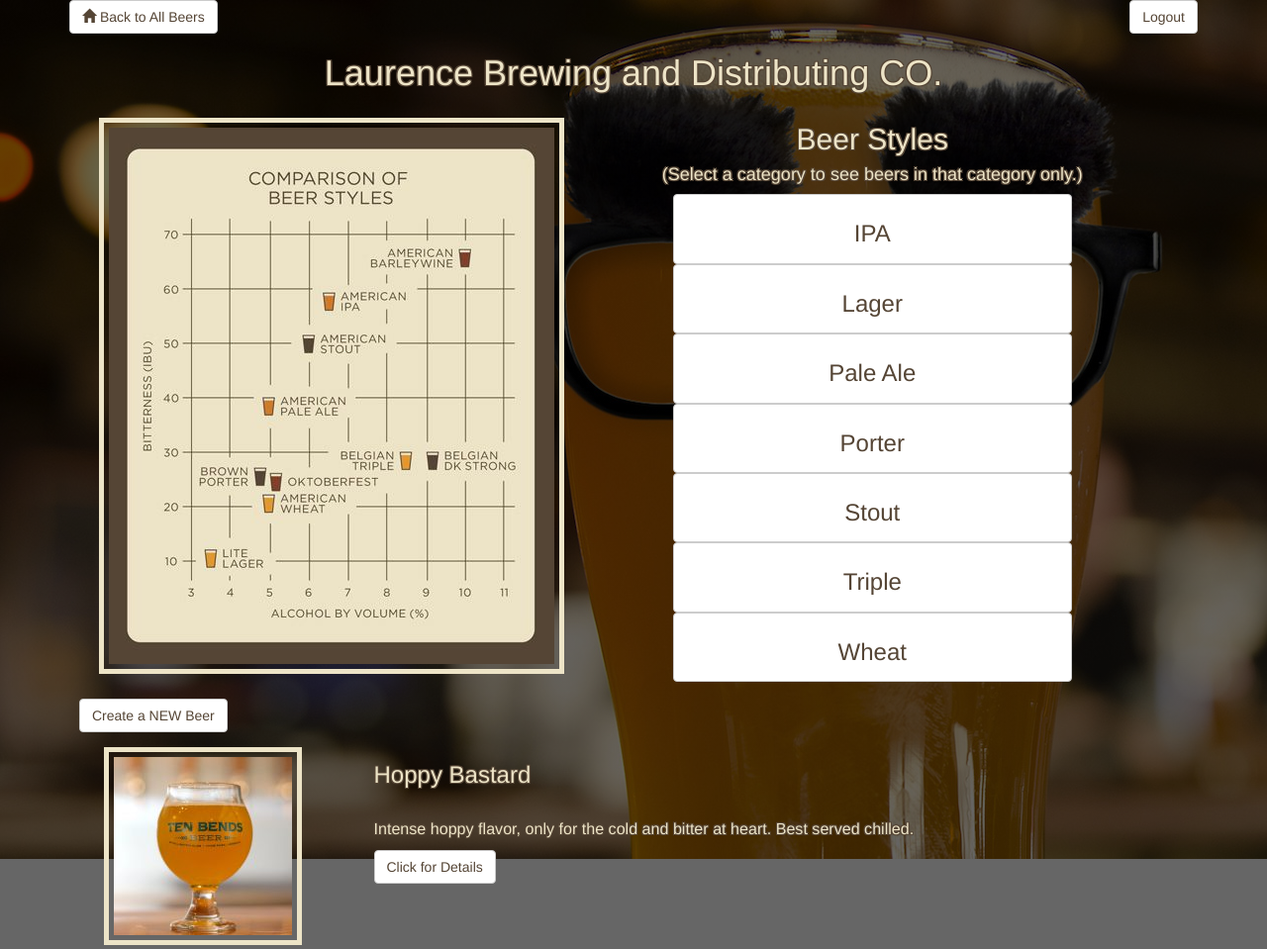
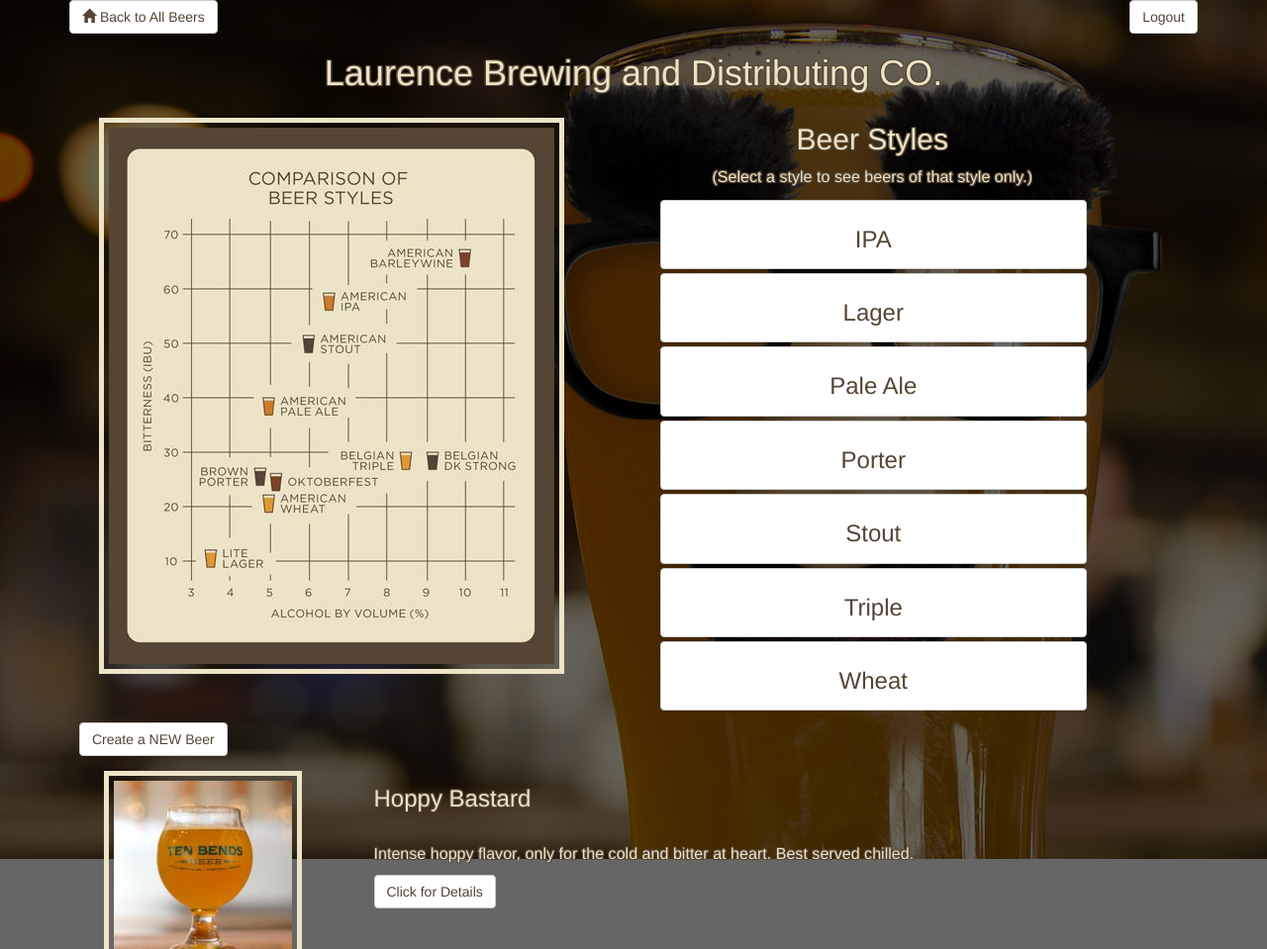
Before and after one commit to dlaurence269/item_catalog, a Flask app: page /beers?category_id=1 in a window 1280 px wide. Shown: the top 959 px of the page at 99% size. Run offline with Flask 2, Linux system fonts and the light colour scheme; data comes from the database, SQL or seed files in the repository; some libraries are stand-ins or nearby versions.

Commit message:
Correct category button placement as well as help message.

```diff
--- a/static/styles.css
+++ b/static/styles.css
@@ -1,6 +1,4 @@
 /* All Pages */
-
-
 
 body {
     background-image: linear-gradient(to bottom, rgba(0,0,0,0.6) 0%,rgba(0,0,0,0.6) 100%), url(../static/images/groucho_beer_2.jpg);
@@ -8,7 +6,7 @@ body {
     background-attachment: fixed;
 }
 
-h1, h2, h4 {
+h1, h2 {
     text-align: center;
     color: #ede4c7;
     text-shadow:
@@ -56,6 +54,7 @@ p.btn {
     text-shadow: none;
 }
 
+
 /* Landing Page Specific */
 
 /*
@@ -72,6 +71,21 @@ p.btn {
 .beer_categories h3 {
     color: #554535;
     text-shadow: none;
+}
+
+.beer_categories p {
+    text-align: center;
+    color: #ede4c7;
+    text-shadow:
+    -1.15px -1.15px 0 #554535,
+    1.15px -1.15px 0 #554535,
+    -1.15px 1.15px 0 #554535,
+    1.15px 1.15px 0 #554535;
+}
+
+.btn-group-justified{
+    padding: 1px;
+    margin: 1px;
 }
 
 .all_image, .create_new_beer {
--- a/templates/showAllBeers.html
+++ b/templates/showAllBeers.html
@@ -12,7 +12,7 @@
         <!-- Templates dynamically generating the appropriate 'category'. -->
         <div class=" col-md-5 beer_categories">
         <h2>Beer Styles</h2>
-        <h4>(Select a category to see beers in that category only.)</h4>
+        <p>(Select a style to see beers of that style only.)</p>
         {% for category in categories %}
             <div class="col-md-12 btn-group btn-group-justified">
                 <a href="/beers?category_id={{category.id}}" class="btn btn-default"><h3>{{category.name}}</h3></a>
```
